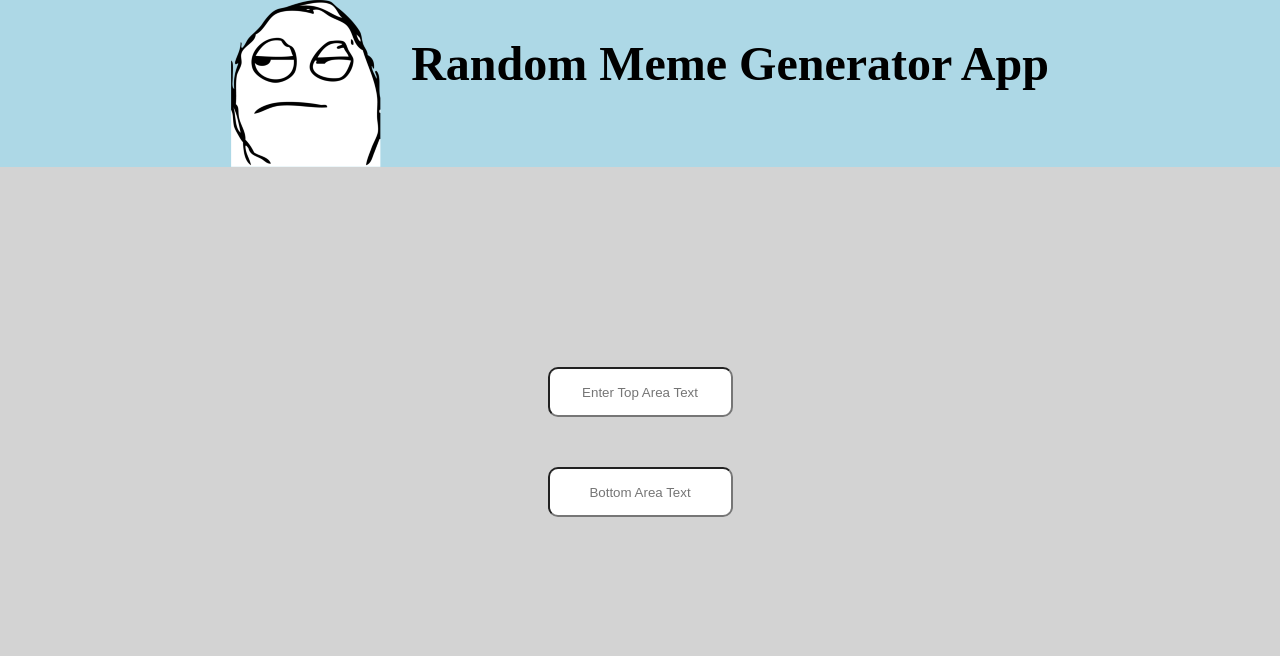
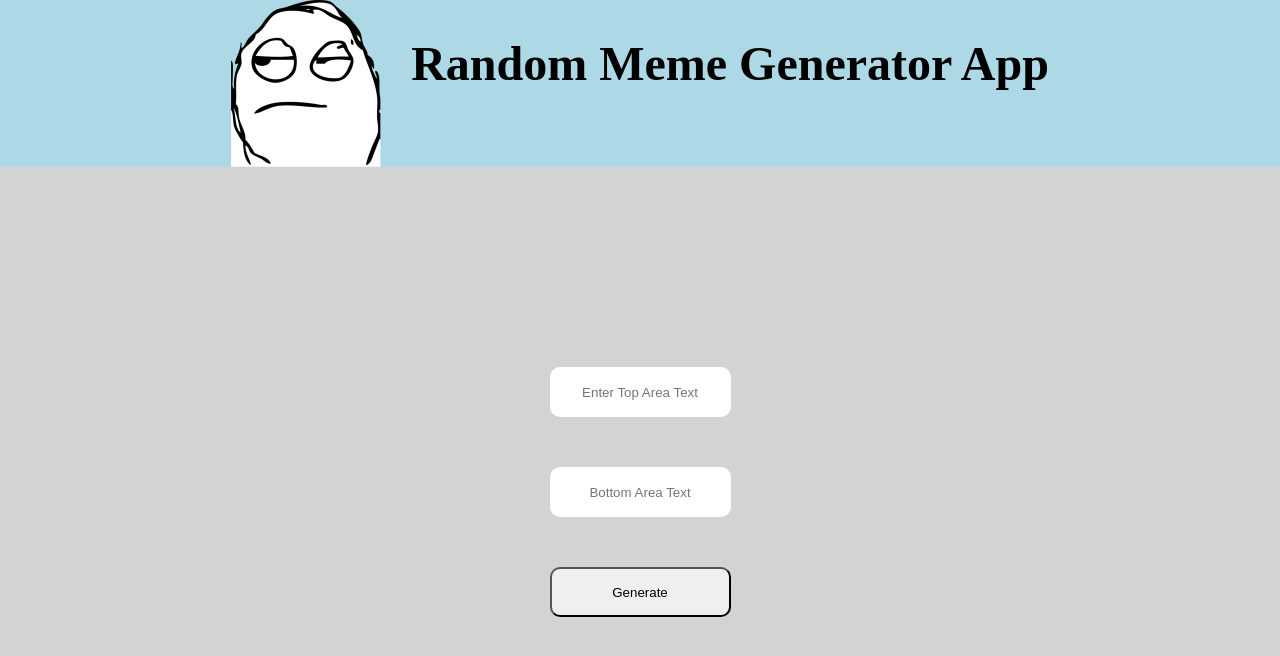
Before and after one commit to Siar416/random_meme_generator, a React (Create React App) app: page / in a window 1280 px wide. Shown: the top 656 px of the page. Built offline with nearby package versions, Linux system fonts and the light colour scheme; no server answers.

Commit message:
Added button. Changed div to form tag instead. Added two more state for top and bottom text

```diff
--- a/src/components/MemeGenerator.jsx
+++ b/src/components/MemeGenerator.jsx
@@ -4,6 +4,8 @@ import axios from "axios";
 function MemeGenerator() {
   const [memeArray, setMemeArray] = useState([]);
   const [currentMeme, setCurrentMeme] = useState(null);
+  const [topText, setTopText] = useState("");
+  const [bottomText, setBottomText] = useState("");
 
   useEffect(() => {
     axios.get("https://api.imgflip.com/get_memes").then((res) => {
@@ -13,7 +15,7 @@ function MemeGenerator() {
   }, []);
 
   return (
-    <div className="container">
+    <form className="container">
       <div className="img_container">
         {currentMeme && (
           <img className="current_img" src={currentMeme.url} alt="meme image" />
@@ -35,8 +37,9 @@ function MemeGenerator() {
             placeholder="Bottom Area Text"
           />
         </div>
+        <button className="btn">Generate</button>
       </div>
-    </div>
+    </form>
   );
 }
 
--- a/src/index.css
+++ b/src/index.css
@@ -153,13 +153,14 @@ table {
 }
 
 .current_img {
-  width: 550px;
-  height: 550px;
+  width: 650px;
+  height: 650px;
 }
 
 .input_container {
-  justify-self: center;
   margin: 150px auto;
+  display: flex;
+  flex-direction: column;
 }
 
 .text_area {
@@ -167,8 +168,16 @@ table {
   margin-top: 50px;
   height: 50px;
   width: auto;
+  border: 0px;
 }
 
 ::-webkit-input-placeholder {
   text-align: center;
 }
+
+.btn {
+  border-radius: 10px;
+  margin-top: 50px;
+  height: 50px;
+  width: auto;
+}
```
